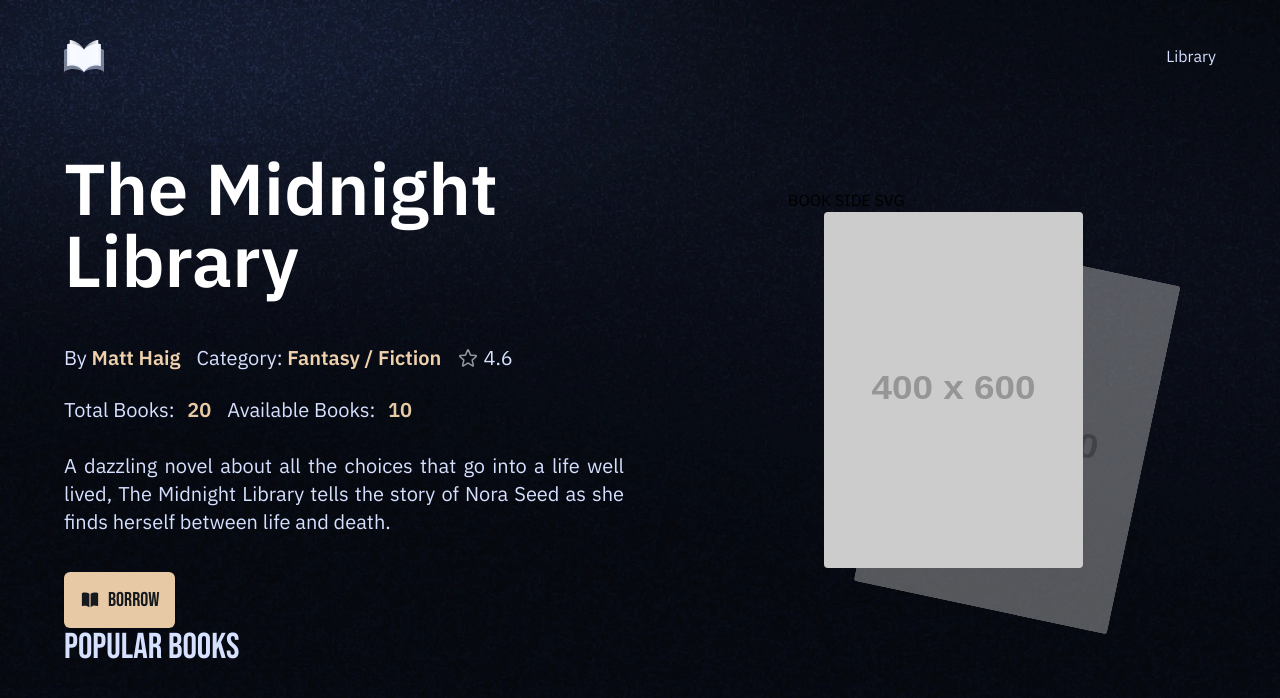
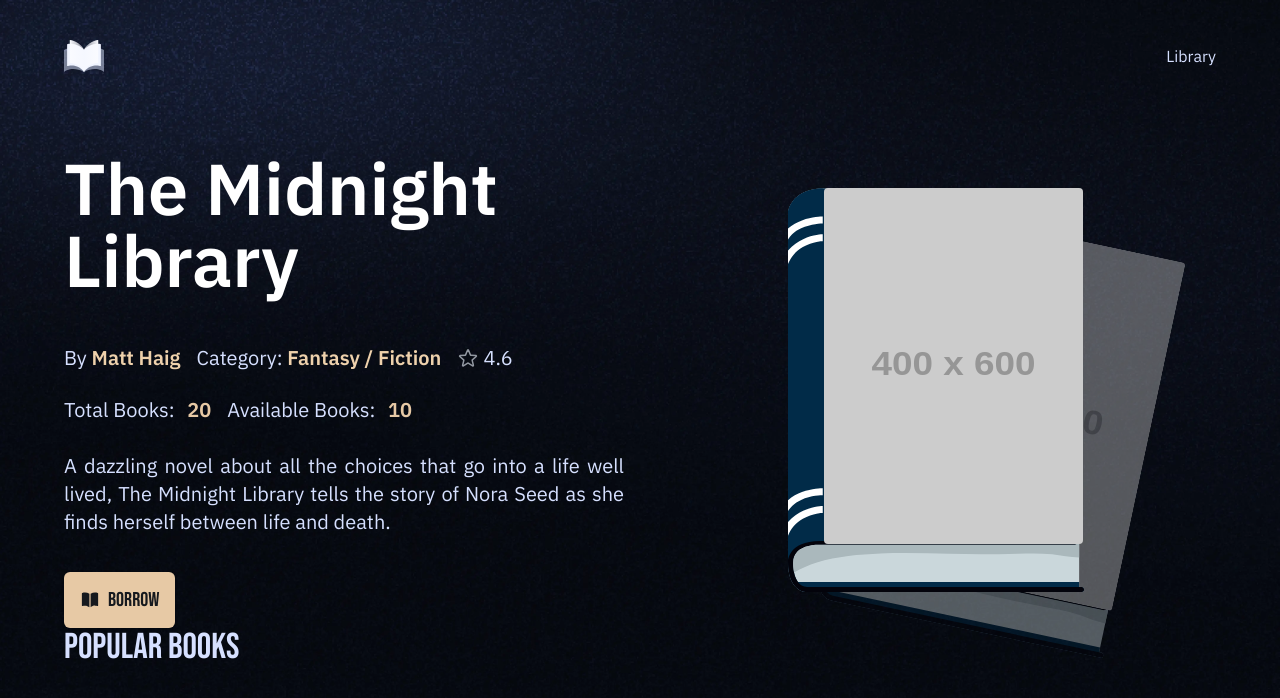
Before and after one commit to mileswildmore18/university-library-management, a Next.js app: page / in a window 1280 px wide. Shown: the top 698 px of the page. Built offline with nearby package versions, Linux system fonts and the light colour scheme.

Commit message:
Added the SVG component to make the books 3D as well as again placeholder and hostnames in the config ts file to get the address of the book covers.

```diff
--- a/components/BookCover.tsx
+++ b/components/BookCover.tsx
@@ -3,6 +3,7 @@ import React from 'react'
 // import class names
 import {cn} from "@/lib/utils";
 import Image from "next/image";
+import BookCoverSvg from "@/components/BookCoverSvg";
 
 type BookCoverVariant = 'extraSmall' | 'small' | 'medium' | 'regular' | 'wide'
 // Add Book cover sizes
@@ -15,10 +16,10 @@ const variantStyles: Record<BookCoverVariant, string> = {
 }
 
 interface Props {
-    className: string;
+    className?: string;
     variant?: BookCoverVariant;
     coverColor: string;
-    coverUrl: string;
+    coverImage: string;
 }
 
 // Add Book Cover properties
@@ -26,15 +27,24 @@ const BookCover = ({
                        className,
                        variant = 'regular',
                        coverColor = '#012B48',
-                       coverUrl = "https://placehold.co/400x600.png",
+                       coverImage = "https://placehold.co/400x600.png",
                    }: Props) => {
     return (
         // Provide the book cover size
-        <div className={cn('relative transition-all duration-300', variantStyles[variant], className)}>
-            BOOK SIDE SVG
+        <div className={cn(
+            'relative transition-all duration-300',
+            variantStyles[variant],
+            className,
+        )}>
+            <BookCoverSvg coverColor={coverColor} />
 
-            <div className="absolute z-10" style={{left: '12%', width: '87.5%', height: '88%'}}>
-                <Image src={coverUrl} alt="Book cover" fill className="rounded-sm object-fill"/>
+            <div className="absolute z-10"
+                 style={{left: '12%', width: '87.5%', height: '88%'}}>
+                <Image
+                    src={coverImage}
+                    alt="Book cover"
+                    fill
+                    className="rounded-sm object-fill"/>
             </div>
         </div>
     )
--- /dev/null
+++ b/components/BookCoverSvg.tsx
@@ -0,0 +1,56 @@
+const BookCoverSvg = ({ coverColor }: { coverColor: string }) => {
+    return (
+        <svg
+            preserveAspectRatio="none"
+            fill="none"
+            width="100%"
+            height="100%"
+            viewBox="0 0 143 199"
+            xmlns="http://www.w3.org/2000/svg"
+            className="absolute inset-0"
+        >
+            <path
+                d="M141.851 196.481H140.652V174.61C141.39 173.885 141.851 172.876 141.851 171.763V4.26316C141.851 2.07107 140.068 0.277516 137.889 0.277516H16.7824C16.7824 0.277516 3.06348 -0.381156 0 11.5424V183.921C0 199.797 9.59001 198.993 9.59001 198.993H141.851C142.497 198.886 142.991 198.655 143 197.938C143.018 196.582 141.851 196.481 141.851 196.481Z"
+                fill="#CAD7DB"
+            />
+            <path
+                d="M141.851 196.481H140.652V194.036H4.79924C2.20563 190.492 2.50324 184.366 2.50324 184.366C2.76966 174.251 16.7824 175.749 16.7824 175.749H137.888C138.961 175.749 139.937 175.313 140.652 174.61C141.39 173.885 141.851 172.876 141.851 171.763V4.26316C141.851 2.07107 140.068 0.277516 137.888 0.277516H16.7824C16.7824 0.277516 3.06348 -0.381156 0 11.5424V183.921C0 199.797 9.59001 198.993 9.59001 198.993H141.851C142.497 198.886 142.991 198.655 143 197.938C143.018 196.582 141.851 196.481 141.851 196.481Z"
+                fill={coverColor}
+            />
+            <path
+                d="M16.7824 173.873V0.277516C16.7824 0.277516 3.06348 -0.381156 0 11.5424V183.921C0 183.921 1.70019e-06 173.27 16.7824 173.873Z"
+                fill={coverColor}
+            />
+            <path
+                d="M118.676 34.8091H33.5649V72.9915H118.676V34.8091Z"
+                fill={coverColor}
+            />
+            <path
+                d="M6.3468 19.8239C8.70341 18.7114 11.202 18.121 13.1615 17.8225C15.1211 17.5225 16.5391 17.5098 16.7401 17.51H16.7607H16.761L16.7689 17.5102H16.7823V14.0939L16.7402 14.0938C16.1538 14.0991 11.6323 14.136 6.74782 15.955C4.44814 16.8161 2.05989 18.0912 0 19.9928V25.3396C0.569709 24.3755 1.24048 23.5291 1.99482 22.7842C3.26784 21.5331 4.77417 20.5647 6.3468 19.8239Z"
+                fill="white"
+            />
+            <path
+                d="M7.17491 29.1211C9.53787 27.7332 11.9814 26.9986 13.8218 26.6228C14.7415 26.4345 15.5093 26.3349 16.0373 26.283C16.3014 26.257 16.5054 26.243 16.6387 26.2354C16.7046 26.2317 16.7524 26.2298 16.7823 26.2286V22.8115H16.7666L16.7495 22.8119C16.6123 22.8205 12.2181 22.8977 7.31586 25.1949C4.86821 26.3461 2.28842 28.0692 0.124461 30.6432C0.0818969 30.6937 0.0422296 30.75 0 30.8013V37.431C0.727262 35.6175 1.6601 34.1105 2.71796 32.849C4.05638 31.2571 5.59793 30.0464 7.17491 29.1211Z"
+                fill="white"
+            />
+            <path
+                d="M6.34702 153.638C8.70375 152.525 11.2022 151.935 13.1617 151.636C15.1213 151.336 16.5393 151.324 16.7403 151.324H16.7587H16.7588L16.7667 151.324H16.7823V147.908L16.7402 147.908C16.1538 147.913 11.6324 147.95 6.74782 149.769C4.44826 150.63 2.06 151.905 0 153.807V159.154C0.569709 158.189 1.2407 157.343 1.99504 156.598C3.26806 155.347 4.77439 154.379 6.34702 153.638Z"
+                fill="white"
+            />
+            <path
+                d="M7.17491 162.935C9.53787 161.547 11.9814 160.813 13.8218 160.437C14.7415 160.249 15.5093 160.149 16.0373 160.097C16.3014 160.071 16.5054 160.057 16.6387 160.05C16.7046 160.046 16.7524 160.044 16.7823 160.043V156.625H16.7666L16.7495 156.626C16.6123 156.634 12.2181 156.712 7.31586 159.009C4.86821 160.16 2.28842 161.883 0.124461 164.457C0.0818969 164.508 0.0422296 164.564 0 164.615V171.245C0.727262 169.432 1.6601 167.925 2.71796 166.663C4.05638 165.071 5.59793 163.86 7.17491 162.935Z"
+                fill="white"
+            />
+            <path
+                d="M141.851 196.481H9.19034C7.1895 196.361 5.78601 195.384 4.79924 194.036C2.20563 190.492 2.50324 184.366 2.50324 184.366C2.76966 174.251 16.7824 175.749 16.7824 175.749H137.888C138.961 175.749 139.937 175.312 140.652 174.61C141.39 173.885 141.851 172.876 141.851 171.763V169.887C141.851 172.079 140.068 173.873 137.888 173.873H16.7824C1.70019e-06 173.27 0 183.921 0 183.921C0 199.797 9.59001 198.993 9.59001 198.993H141.851C142.497 198.885 142.991 198.654 143 197.938C143.018 196.581 141.851 196.481 141.851 196.481Z"
+                fill="#03030B"
+            />
+            <path
+                d="M13.9253 184.443C23.7659 181.368 34.4608 180.461 44.7071 180.008C55.8062 179.517 66.919 179.88 78.0178 180.19C89.0344 180.499 99.9894 180.437 111.004 180.14C116.509 179.992 122.108 179.803 127.587 180.459C131.917 180.977 136.279 181.915 140.652 181.968V174.61C139.937 175.313 138.961 175.749 137.888 175.749H16.7822C16.7822 175.749 2.76943 174.252 2.50302 184.367C2.50302 184.367 2.38736 186.75 2.92955 189.403C6.35961 187.354 10.0113 185.666 13.9253 184.443Z"
+                fill="#AAB8BC"
+            />
+        </svg>
+    );
+};
+
+export default BookCoverSvg;
--- a/next.config.ts
+++ b/next.config.ts
@@ -1,11 +1,16 @@
 import type { NextConfig } from "next";
 
 const nextConfig: NextConfig = {
+  //   Add images for book covers from hosts
   images: {
       remotePatterns: [
           {
-              protocol: 'https',
-              hostname: 'placehold.co',
+              protocol: "https",
+              hostname: "placehold.co",
+          },
+          {
+              protocol: "https",
+              hostname: "m.media-amazon.com",
           }
       ]
   }
```
Also changed, not shown: 1 other file (tests, documents, lock files or other folders).
